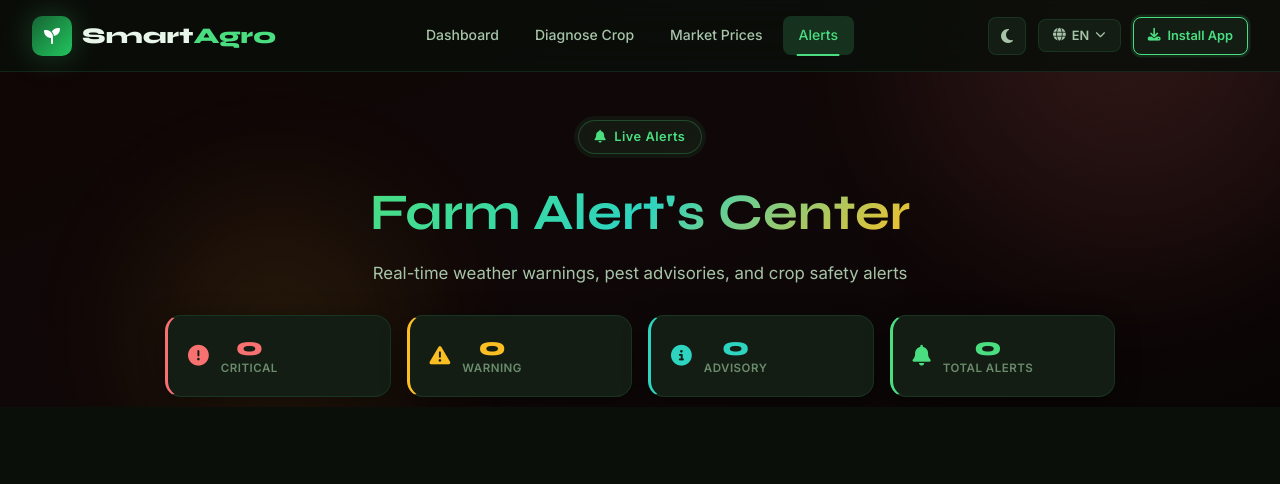
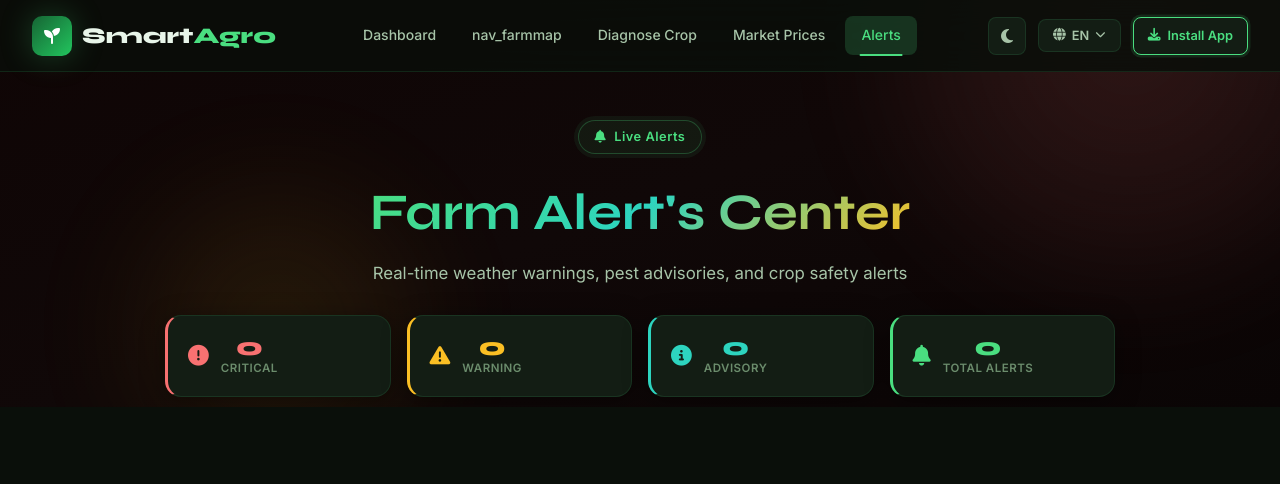
Before and after one commit to Anant-083/SMARTAGRO-83, a Flask app: page /alerts in a window 1280 px wide. Shown: the top 484 px of the page. Run offline with Flask 3, Linux system fonts and the light colour scheme.

Commit message:
Fix HTML formatting and structure in alerts.html

```diff
--- a/templates/alerts.html
+++ b/templates/alerts.html
@@ -26,6 +26,7 @@
     <span class="brand-text">Smart<span class="brand-accent">Agro</span></span>
   </div><div class="nav-links" id="navLinks">
     <a href="/" class="nav-item" data-translate="nav_dashboard"><i class="fas fa-th-large"></i><span>Dashboard</span></a>
+    <a href="/farm-map" class="nav-item" data-translate="nav_farmmap"><i class="fas fa-satellite"></i><span>Farm Map</span></a>
     <a href="/diagnose" class="nav-item" data-translate="nav_diagnose"><i class="fas fa-microscope"></i><span>Diagnose Crop</span></a>
     <a href="/market" class="nav-item" data-translate="nav_market"><i class="fas fa-chart-line"></i><span>Market Prices</span></a>
     <a href="/alerts" class="nav-item active" data-translate="nav_alerts"><i class="fas fa-bell"></i><span>Alerts</span></a>
@@ -221,6 +222,7 @@
 <div class="toast" id="toast"></div>
 <nav id="mobileBottomNav">
   <a href="/"><i class="fas fa-home"></i><span>Home</span></a>
+  <a href="/farm-map"><i class="fas fa-satellite"></i><span>Farm Map</span></a>
   <a href="/diagnose"><i class="fas fa-microscope"></i><span>Diagnose</span></a>
   <a href="/market"><i class="fas fa-chart-line"></i><span>Mandi Prices</span></a>
   <a href="/alerts" class="active"><i class="fas fa-bell"></i><span>Alerts</span></a>
```
